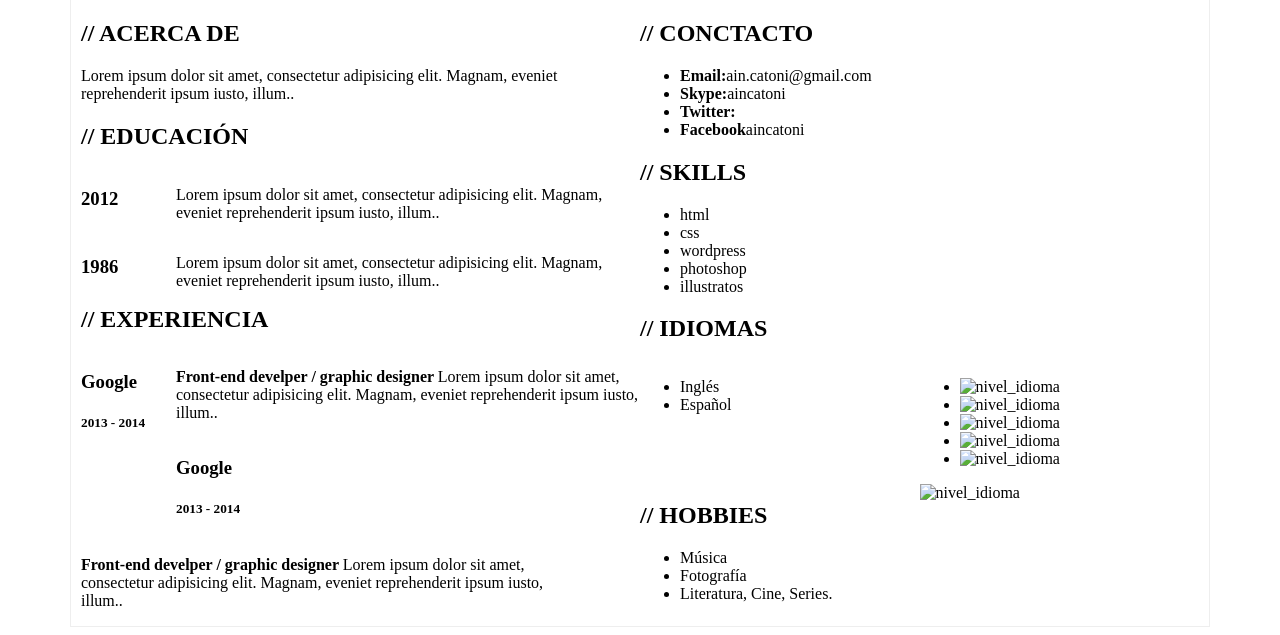
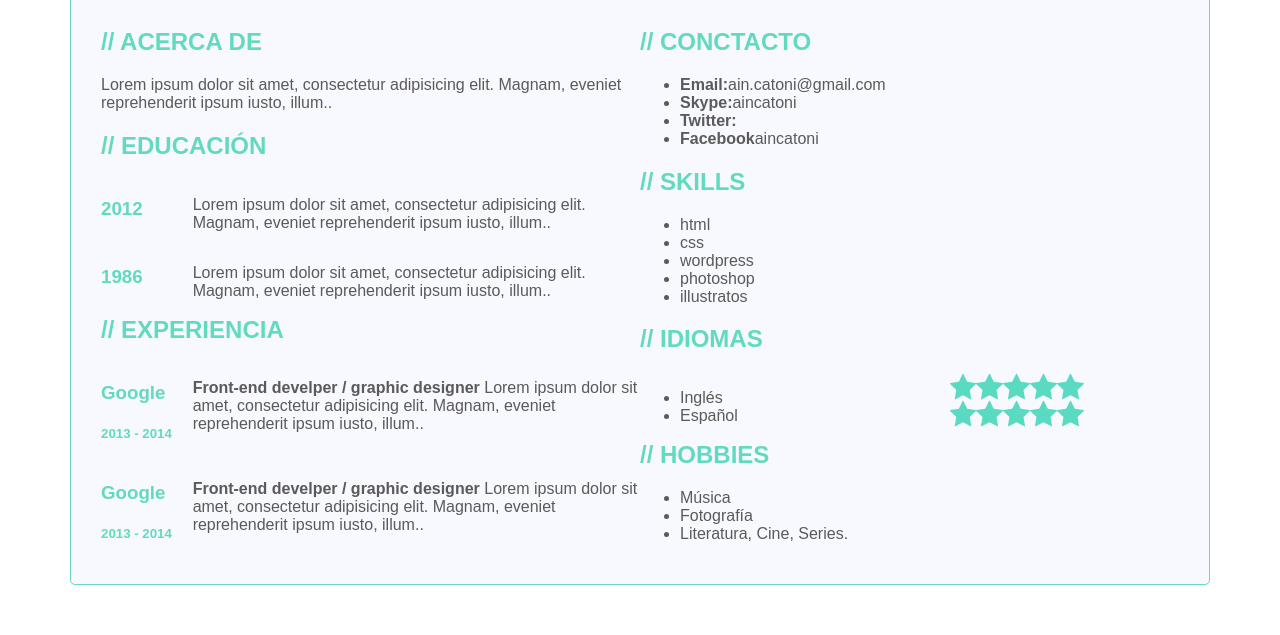
Before and after one commit to aincatoni/desafio6, a website: page public/index.html in a window 1280 px wide. Shown: the part 430-1065 px from the top of the page. After the commit the page ends 1023 px from the top, so only its background shows below. Drawn offline with nearby package versions, Linux system fonts and the light colour scheme; files that its build step writes are made by us from their sources.

Commit message:
añadiendo estrellas, colores y detalles

```diff
--- a/public/index.html
+++ b/public/index.html
@@ -89,8 +89,8 @@
 					</strong>
 			Lorem ipsum dolor sit amet, consectetur adipisicing elit. Magnam, eveniet reprehenderit ipsum iusto, illum..</p>
 			</div>
+		</div>
 
-		</div>
 	</div>
 
 <!-- start side bar -->
@@ -136,23 +136,42 @@
 			<div class="col-md-6 estrellas">
 				<ul>
 					<li>
-						<img src="img/estrellita.svg" alt="nivel_idioma">
+						<img src="img/star.svg" alt="nivel_idioma">
 					</li>
 
 					<li>
-						<img src="img/estrellita.svg" alt="nivel_idioma">
+						<img src="img/star.svg" alt="nivel_idioma">
 					</li>
 					<li>
-						<img src="img/estrellita.svg" alt="nivel_idioma">
+						<img src="img/star.svg" alt="nivel_idioma">
 					</li>
 					<li>
-						<img src="img/estrellita.svg" alt="nivel_idioma">
+						<img src="img/star.svg" alt="nivel_idioma">
 					</li>
 					<li>
-						<img src="img/estrellita.svg" alt="nivel_idioma">
+						<img src="img/star.svg" alt="nivel_idioma">
 					</li>
+					<div class="clearfix"></div>
 				</ul>
-				<img src="img/estrellita.svg" alt="nivel_idioma">
+				<ul>
+					<li>
+						<img src="img/star.svg" alt="nivel_idioma">
+					</li>
+
+					<li>
+						<img src="img/star.svg" alt="nivel_idioma">
+					</li>
+					<li>
+						<img src="img/star.svg" alt="nivel_idioma">
+					</li>
+					<li>
+						<img src="img/star.svg" alt="nivel_idioma">
+					</li>
+					<li>
+						<img src="img/star.svg" alt="nivel_idioma">
+					</li>
+					<div class="clearfix"></div>
+				</ul>
 			</div>
 		</div>
 
--- a/src/scss/app.scss
+++ b/src/scss/app.scss
@@ -1,8 +1,23 @@
 /* resets */
 
-html, body {padding: 0; }
-.clearfix {clear: both;}
-img {max-width: 100%;}
+html, body {
+	padding: 0;
+	font-family: sans-serif;
+	color:#5a5a5a;
+}
+
+.row {
+	clear: both;
+}
+
+.clearfix {
+	clear: both;
+}
+
+img {
+	max-width: 100%;
+}
+
 /* Grid 12 col */
 
 /* min-mobile (col) */
@@ -256,11 +271,14 @@ img {max-width: 100%;}
 /* Fin del grid */
 
 /* Inicio estilos */
+
  .container{
- 	border: 1px solid #eee;
-    padding: 0 10px;
+ 	border: 1px solid #6ad9bd;
+    padding: 20px 30px;
     box-sizing: border-box;
     margin: 0 auto;
+    border-radius: 5px;
+    background-color: ghostwhite;
  }
  header {
  	text-align: center;
@@ -276,3 +294,31 @@ img {max-width: 100%;}
  	border-radius: 100%;
  	margin: 0 auto;
  }
+
+/* Titulos */
+h1 span {
+	color:#62dabf;
+}
+h2, h3, h4, h5, h6 {
+	color: #62dabf;
+}
+
+ /*skills*/
+
+.estrellas ul {
+	width: 100%;
+    margin: 0 auto;
+
+}
+ .estrellas ul li {
+
+ 	list-style: none;
+ 	float:left;
+ 	width: 10%;
+ }
+
+  .estrellas ul li img {
+
+ 	width: 100%;
+    float: left;
+ }
```
Also changed, not shown: public/img/star.svg (added).
